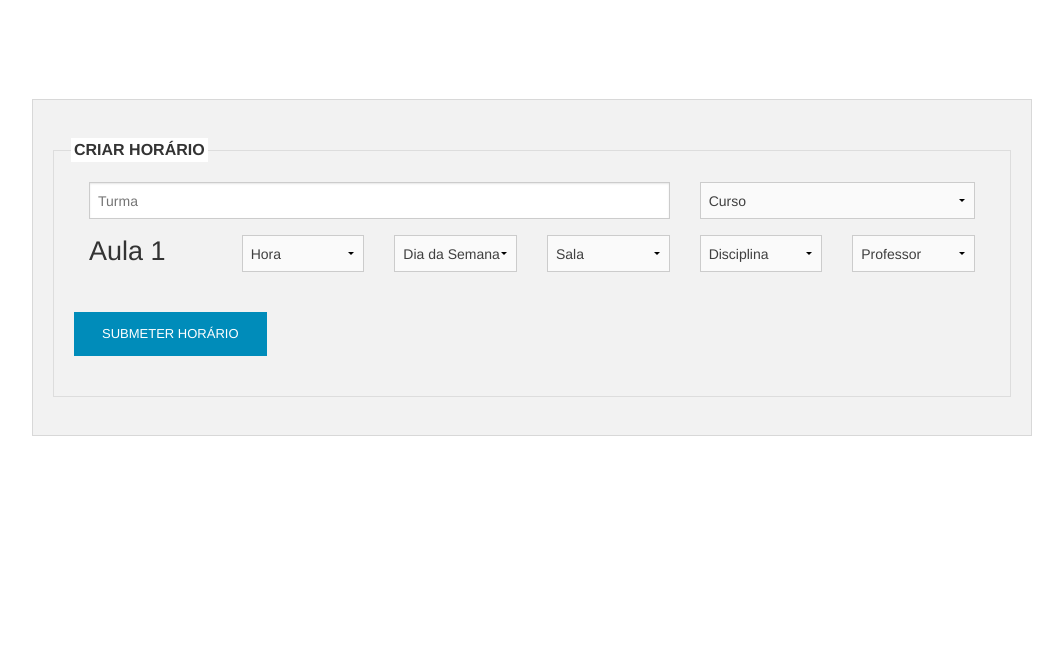
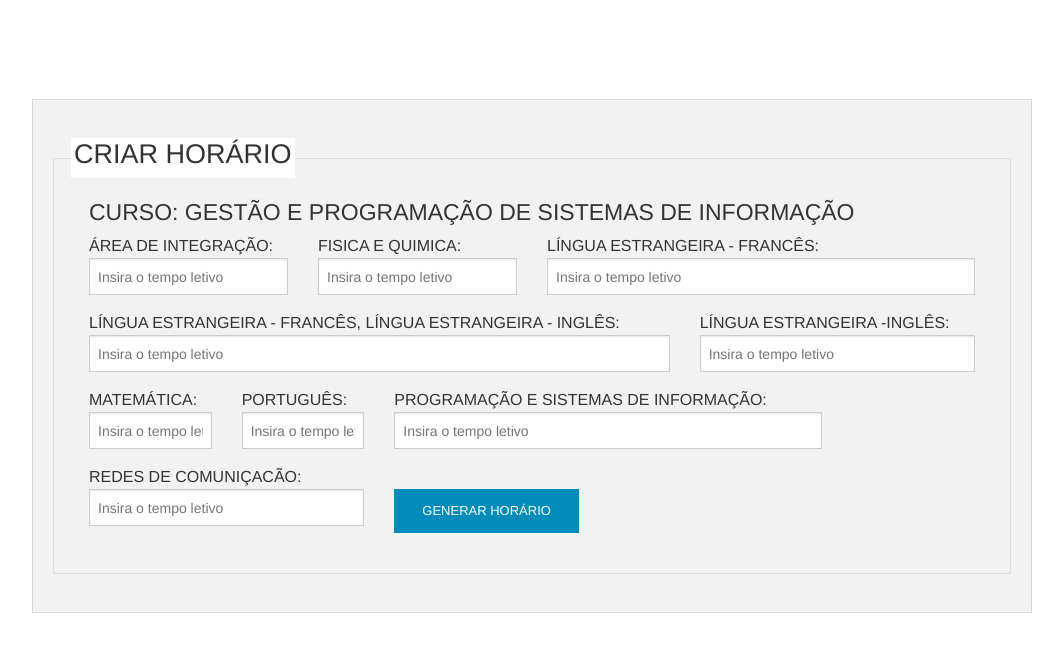
Before and after one commit to RuiIria/horarios, a PHP site: page /modCriarHorario.php in a window 1280 px wide. Shown: the part 45-697 px from the top of the page, without its empty margins (108-1171 px from the left). Run offline with PHP 8.4, Linux system fonts and the light colour scheme.

Commit message:
modCriarHorario
A modal para a Criação de horários esta a usar as aulas do curso GPSI
como base. É um formulário em que temos de inserir a quantidade de
tempos letivos por semana, e depois enviamos os dados inseridos para
generar um horário com as horas letivas inseridas, A ultima parte ainda
esta por fazer. esta pagina de codigo tem funções para confirmar se os
dados inseridos são numeros, e se o total dos dados é menor ou igual a
48. Esta pagina de codigo foi marioritariamente alterada pois a maneira
como estavamos a construir esta pagina não era exactamente da maneira
que foi pedida,

```diff
--- a/modCriarHorario.php
+++ b/modCriarHorario.php
@@ -1,28 +1,172 @@
 <script>
-	function ValidarTurma()
+	function ValidarNAI()
 	{
-		var reg = /^[A-Za-z0-9_ ]*$/;
-		if(reg.test(document.getElementById("turma").value)== true)
+		var reg = /^[z0-9_ ]*$/;
+		if(reg.test(document.getElementById("AI").value)== true)
 		{
-			document.getElementById('divTurmaErrada').style.display='none';
-			document.getElementById('divTurmaCorreta').style.display='block'; //Mostra email correto
+			document.getElementById('divNoNAI').style.display='none';
+			document.getElementById('divYesNAI').style.display='block';
 			return true;
 		}
 		else
 		{
-			document.getElementById('divTurmaErrada').style.display='block';//mostra email errado
-			document.getElementById('divTurmaCorreta').style.display='none';
+			document.getElementById('divNoNAI').style.display='block';
+			document.getElementById('divYesNAI').style.display='none';
 			return false;
 		}
 	}
 
-	function ValidarFormH()
+	function ValidarNFQ()
 	{
-		if (ValidarTurma() == false)
-			return false
+		var reg = /^[z0-9_ ]*$/;
+		if(reg.test(document.getElementById("FQ").value)== true)
+		{
+			document.getElementById('divNoNFQ').style.display='none';
+			document.getElementById('divYesNFQ').style.display='block';
+			return true;
+		}
+		else
+		{
+			document.getElementById('divNoNFQ').style.display='block';
+			document.getElementById('divYesNFQ').style.display='none';
+			return false;
+		}
+	}
+
+	function ValidarNFran()
+	{
+		var reg = /^[z0-9_ ]*$/;
+		if(reg.test(document.getElementById("Fran").value)== true)
+		{
+			document.getElementById('divNoNFran').style.display='none';
+			document.getElementById('divYesNFran').style.display='block';
+			return true;
+		}
+		else
+		{
+			document.getElementById('divNoNFran').style.display='block';
+			document.getElementById('divYesNFran').style.display='none';
+			return false;
+		}
+	}
+
+	function ValidarNFranIng()
+	{
+		var reg = /^[z0-9_ ]*$/;
+		if(reg.test(document.getElementById("FranIng").value)== true)
+		{
+			document.getElementById('divNoNFranIng').style.display='none';
+			document.getElementById('divYesNFranIng').style.display='block';
+			return true;
+		}
+		else
+		{
+			document.getElementById('divNoNFranIng').style.display='block';
+			document.getElementById('divYesNFranIng').style.display='none';
+			return false;
+		}
+	}
+
+	function ValidarNIng()
+	{
+		var reg = /^[z0-9_ ]*$/;
+		if(reg.test(document.getElementById("Ing").value)== true)
+		{
+			document.getElementById('divNoNIng').style.display='none';
+			document.getElementById('divYesNIng').style.display='block';
+			return true;
+		}
+		else
+		{
+			document.getElementById('divNoNIng').style.display='block';
+			document.getElementById('divYesNIng').style.display='none';
+			return false;
+		}
+	}
+
+	function ValidarNMat()
+	{
+		var reg = /^[z0-9_ ]*$/;
+		if(reg.test(document.getElementById("Mat").value)== true)
+		{
+			document.getElementById('divNoNMat').style.display='none';
+			document.getElementById('divYesNMat').style.display='block';
+			return true;
+		}
+		else
+		{
+			document.getElementById('divNoNMat').style.display='block';
+			document.getElementById('divYesNMat').style.display='none';
+			return false;
+		}
+	}
+
+	function ValidarNPort()
+	{
+		var reg = /^[z0-9_ ]*$/;
+		if(reg.test(document.getElementById("Port").value)== true)
+		{
+			document.getElementById('divNoNPort').style.display='none';
+			document.getElementById('divYesNPort').style.display='block';
+			return true;
+		}
+		else
+		{
+			document.getElementById('divNoNPort').style.display='block';
+			document.getElementById('divYesNPort').style.display='none';
+			return false;
+		}
+	}
+
+	function ValidarNPSI()
+	{
+		var reg = /^[z0-9_ ]*$/;
+		if(reg.test(document.getElementById("PSI").value)== true)
+		{
+			document.getElementById('divNoNPSI').style.display='none';
+			document.getElementById('divYesNPSI').style.display='block';
+			return true;
+		}
+		else
+		{
+			document.getElementById('divNoNPSI').style.display='block';
+			document.getElementById('divYesNPSI').style.display='none';
+			return false;
+		}
+	}
+
+	function ValidarNRC()
+	{
+		var reg = /^[z0-9_ ]*$/;
+		if(reg.test(document.getElementById("RC").value)== true)
+		{
+			document.getElementById('divNoNRC').style.display='none';
+			document.getElementById('divYesNRC').style.display='block';
+			return true;
+		}
+		else
+		{
+			document.getElementById('divNoNRC').style.display='block';
+			document.getElementById('divYesNRC').style.display='none';
+			return false;
+		}
+	}
+
+	function LimiteHoras()
+	{
+		int ttl = RC + PSI + Port + Mat + Ing + FranIng + Fran + FQ + AI;
+		if(ttl > 48)
+		{
+			return false;
+		}
+		else
+		{
+			return true;
+		}
 	}
 
 </script>
+
 <meta charset="utf-8" />
 <meta name="viewport" content="width=device-width, initial-scale=1.0" />
 <link rel="stylesheet" href="foundation/css/foundation.css" />
@@ -33,130 +177,131 @@
 	<div class='large-12 large-centered panel columns'>
 		<form method='post' action="criarHorario.php" onsubmit="return ValidarDadosHorario();" >
 			<fieldset>
-				<legend><b>CRIAR HORÁRIO</b></legend>
-				<div class="large-8 columns">
-					<label>
-						<input type='text' placeholder="Turma" onkeyup='ValidarTurma()' onchange='ValidarTurma()' name='turma' id='turma' required/>
-					</label>
+				<legend><H3>CRIAR HORÁRIO</H3></legend>
+				<div class="large-12 columns">
+					<h4>CURSO: GESTÃO E PROGRAMAÇÃO DE SISTEMAS DE INFORMAÇÃO</h4>
 				</div>
-				<div id="divTurmaErrada" style='display:none; position: absolute; left: 31px; top: 88px;'>
-					<span data-tooltip aria-haspopup="true" class="has-tip" title="Nome inválido">
+
+				<div class="large-3 columns">
+					ÁREA DE INTEGRAÇÃO:<input placeholder="Insira o tempo letivo" type="text" onkeyup='ValidarNAI()' onchange='ValidarNAI()' name="AI" id="AI" required />
+				</div>
+
+				<div id="divNoNAI" style='display:none; position: absolute; left: 230px; top: 164px;'>
+					<span data-tooltip aria-haspopup="true" class="has-tip" title="Insira um numero">
 						<img src="./img/errado.png" height="20px" width="20px">
 					</span>
 				</div>
-				<div id="divTurmaCorreta" style='display:none; position: absolute; left: 31px; top: 88px;'>
+				<div id="divYesNAI" style='display:none; position: absolute; left: 230px; top: 164px;'>
 					<img src="./img/correto.png" height="20px" width="20px">
 				</div>
+
+				<div class="large-3 columns">
+					FISICA E QUIMICA:<input placeholder="Insira o tempo letivo" type="text" onkeyup='ValidarNFQ()' onchange='ValidarNFQ()' name="FQ" id="FQ" required />
+				</div>
+
+				<div id="divNoNFQ" style='display:none; position: absolute; left: 459px; top: 164px;'>
+					<span data-tooltip aria-haspopup="true" class="has-tip" title="Insira um numero">
+						<img src="./img/errado.png" height="20px" width="20px">
+					</span>
+				</div>
+				<div id="divYesNFQ" style='display:none; position: absolute; left: 459px; top: 164px;'>
+					<img src="./img/correto.png" height="20px" width="20px">
+				</div>
+
+				<div class="large-6 columns">
+					LÍNGUA ESTRANGEIRA - FRANCÊS:<input placeholder="Insira o tempo letivo" type="text" onkeyup='ValidarNFran()' onchange='ValidarNFran()' name="Fran" id="Fran" required />
+				</div>
+
+				<div id="divNoNFran" style='display:none; position: absolute; right: 65px; top: 164px;'>
+					<span data-tooltip aria-haspopup="true" class="has-tip" title="Insira um numero">
+						<img src="./img/errado.png" height="20px" width="20px">
+					</span>
+				</div>
+				<div id="divYesNFran" style='display:none; position: absolute; right: 65px; top: 164px;'>
+					<img src="./img/correto.png" height="20px" width="20px">
+				</div>
+
+				<div class="large-8 columns">
+					LÍNGUA ESTRANGEIRA - FRANCÊS, LÍNGUA ESTRANGEIRA - INGLÊS:<input placeholder="Insira o tempo letivo" type="text" onkeyup='ValidarNFranIng()' onchange='ValidarNFranIng()' name="FranIng" id="FranIng" required />
+				</div>
+
+				<div id="divNoNFranIng" style='display:none; position: absolute; right: 250px; top: 243px;'>
+					<span data-tooltip aria-haspopup="true" class="has-tip" title="Insira um numero">
+						<img src="./img/errado.png" height="20px" width="20px">
+					</span>
+				</div>
+				<div id="divYesNFranIng" style='display:none; position: absolute; right: 250px; top: 243px;'>
+					<img src="./img/correto.png" height="20px" width="20px">
+				</div>
+
 				<div class="large-4 columns">
-					<label>
-						<select required name="curso">
-							<option disabled selected>Curso</option>
-							<option value="gpsi">G.P.S.I.</option>
-							<option value="asc">A.S.C.</option>
-							<option value="hsta">H.S.T.A.</option>
-						</select>
-					</label>
+					LÍNGUA ESTRANGEIRA -INGLÊS:<input placeholder="Insira o tempo letivo" type="text" onkeyup='ValidarNIng()' onchange='ValidarNIng()' name="Ing" id="Ing" required />
 				</div>
-				<div class="large-2 columns">
-					<label>
-						<h3>Aula 1</h3>
-					</label>
+
+				<div id="divNoNIng" style='display:none; position: absolute; right: 65px; top: 243px;'>
+					<span data-tooltip aria-haspopup="true" class="has-tip" title="Insira um numero">
+						<img src="./img/errado.png" height="20px" width="20px">
+					</span>
+				</div>
+				<div id="divYesNIng" style='display:none; position: absolute; right: 65px; top: 243px;'>
+					<img src="./img/correto.png" height="20px" width="20px">
 				</div>
 
 				<div class="large-2 columns">
-					<label>
-						<select required name="hora">
-							<option disabled selected>Hora</option>
-							<option value="tempo1">8:15-9:15</option>
-							<option value="tempo2">9:30-10:30</option>
-							<option value="tempo3">10:40-11:40</option>
-							<option value="tempo4">11:50-12:50</option>
-							<option value="tempo5">14:20-15:20</option>
-							<option value="tempo6">15:30-16:30</option>
-							<option value="tempo7">16:40-17:40</option>
-							<option value="tempo8">17:50-18:50</option>
-						</select>
-					</label>
+					MATEMÁTICA:<input placeholder="Insira o tempo letivo" type="text" onkeyup='ValidarNMat()' onchange='ValidarNMat()' name="Mat" id="Mat" required />
+				</div>
+
+				<div id="divNoNMat" style='display:none; position: absolute; left: 230px; top: 322px;'>
+					<span data-tooltip aria-haspopup="true" class="has-tip" title="Insira um numero">
+						<img src="./img/errado.png" height="20px" width="20px">
+					</span>
+				</div>
+				<div id="divYesNMat" style='display:none; position: absolute; left: 230px; top: 322px;'>
+					<img src="./img/correto.png" height="20px" width="20px">
 				</div>
 
 				<div class="large-2 columns">
-					<label>
-						<select required name="diasemana">
-							<option disabled selected>Dia da Semana</option>
-							<option value="2Feira">2ª Feira</option>
-							<option value="3Feira">3ª Feira</option>
-							<option value="4Feira">4ª Feira</option>
-							<option value="5Feira">5ª Feira</option>
-							<option value="6Feira">6ª Feira</option>
-						</select>
-					</label>
+					PORTUGUÊS:<input placeholder="Insira o tempo letivo" type="text" onkeyup='ValidarNPort()' onchange='ValidarNPort()' name="Port" id="Port" required />
+				</div>
+
+				<div id="divNoNPort" style='display:none; position: absolute; left: 230px; top: 164px;'>
+					<span data-tooltip aria-haspopup="true" class="has-tip" title="Insira um numero">
+						<img src="./img/errado.png" height="20px" width="20px">
+					</span>
+				</div>
+				<div id="divYesNPort" style='display:none; position: absolute; left: 230px; top: 164px;'>
+					<img src="./img/correto.png" height="20px" width="20px">
+				</div>
+
+				<div class="large-6 columns">
+					PROGRAMAÇÃO E SISTEMAS DE INFORMAÇÃO:<input placeholder="Insira o tempo letivo" type="text" onkeyup='ValidarNPSI()' onchange='ValidarNPSI()' name="PSI" id="PSI" required />
+				</div>
+
+				<div id="divNoNPSI" style='display:none; position: absolute; left: 230px; top: 164px;'>
+					<span data-tooltip aria-haspopup="true" class="has-tip" title="Insira um numero">
+						<img src="./img/errado.png" height="20px" width="20px">
+					</span>
+				</div>
+				<div id="divYesNPSI" style='display:none; position: absolute; left: 230px; top: 164px;'>
+					<img src="./img/correto.png" height="20px" width="20px">
+				</div>
+
+				<div class="large-4 columns">
+					REDES DE COMUNIÇACÃO:<input placeholder="Insira o tempo letivo" type="text" onkeyup='ValidarNRC()' onchange='ValidarNRC()' name="RC" id="RC" required />
+				</div>
+
+				<div id="divNoNRC" style='display:none; position: absolute; left: 230px; top: 164px;'>
+					<span data-tooltip aria-haspopup="true" class="has-tip" title="Insira um numero">
+						<img src="./img/errado.png" height="20px" width="20px">
+					</span>
+				</div>
+				<div id="divYesNRC" style='display:none; position: absolute; left: 230px; top: 164px;'>
+					<img src="./img/correto.png" height="20px" width="20px">
 				</div>
 
 				<div class="large-2 columns">
-					<label>
-						<select required name="sala">
-							<option disabled selected>Sala</option>
-							<option value="1">1</option>
-							<option value="2">2</option>
-							<option value="3">3</option>
-							<option value="4">4</option>
-							<option value="5">5</option>
-							<option value="6">6</option>
-							<option value="7">7</option>
-							<option value="8">8</option>
-							<option value="9">9</option>
-							<option value="10">10</option>
-							<option value="aud">AUD</option>
-						</select>
-					</label>
-				</div>
-
-				<div class="large-2 columns">
-					<label>
-						<select required name="disciplina">
-							<option disabled selected>Disciplina</option>
-							<option value="mat">MAT.</option>
-							<option value="psi">P.S.I.</option>
-							<option value="fq">F.Q.</option>
-							<option value="ac">A.C.</option>
-							<option value="ef">E.F.</option>
-							<option value="ai">A.I.</option>
-							<option value="fran">Fran.</option>
-							<option value="ing">Ing.</option>
-							<option value="port">Port.</option>
-							<option value="rc">R.C.</option>
-							<option value="cc">C.C.</option>
-							<option value="oet">OET</option>
-						</select>
-					</label>
-				</div>
-
-				<div class="large-2 columns">
-					<label>
-						<select required name="stor">
-							<option disabled selected>Professor</option>
-							<option value="stor1">stor1</option>
-							<option value="stor2">stor2</option>
-							<option value="stor3">stor3</option>
-							<option value="stor4">stor4</option>
-							<option value="stor5">stor5</option>
-							<option value="stor6">stor6</option>
-							<option value="stor7">stor7</option>
-							<option value="stor8">stor8</option>
-							<option value="stor9">stor9</option>
-							<option value="stor10">stor10</option>
-							<option value="stor11">stor11</option>
-						</select>
-					</label>
-				</div>
-				<div class="large-1 columns">
 					&nbsp
-				</div>
-				<div class="large-11 columns">
-					&nbsp
-				</div>
-				<div>
-					<input type='submit' class='small button' value='SUBMETER HORÁRIO' />
+					<input type='submit' class='small button' value='GENERAR HORÁRIO' />
 				</div>
 			</fieldset>
 		</form>
```
